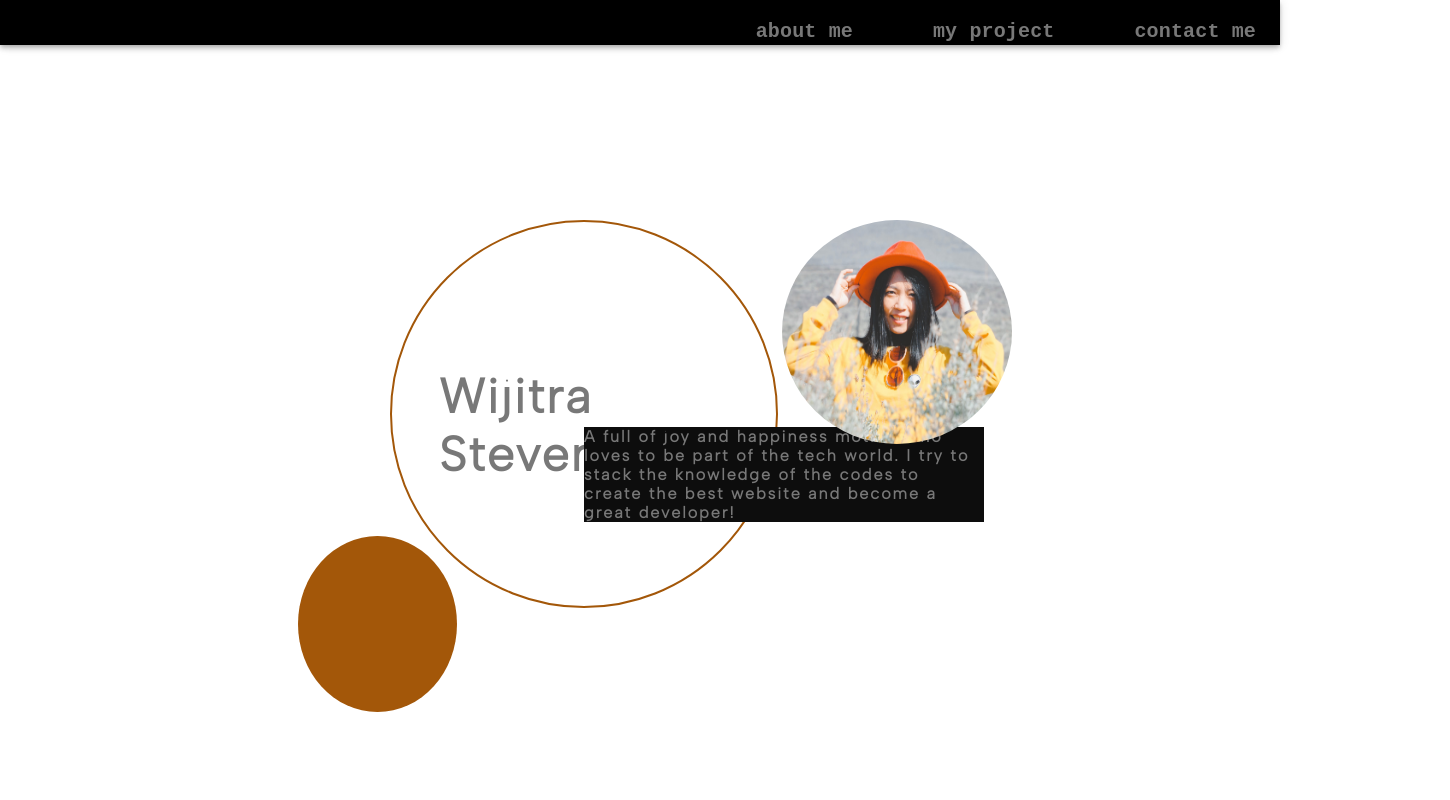
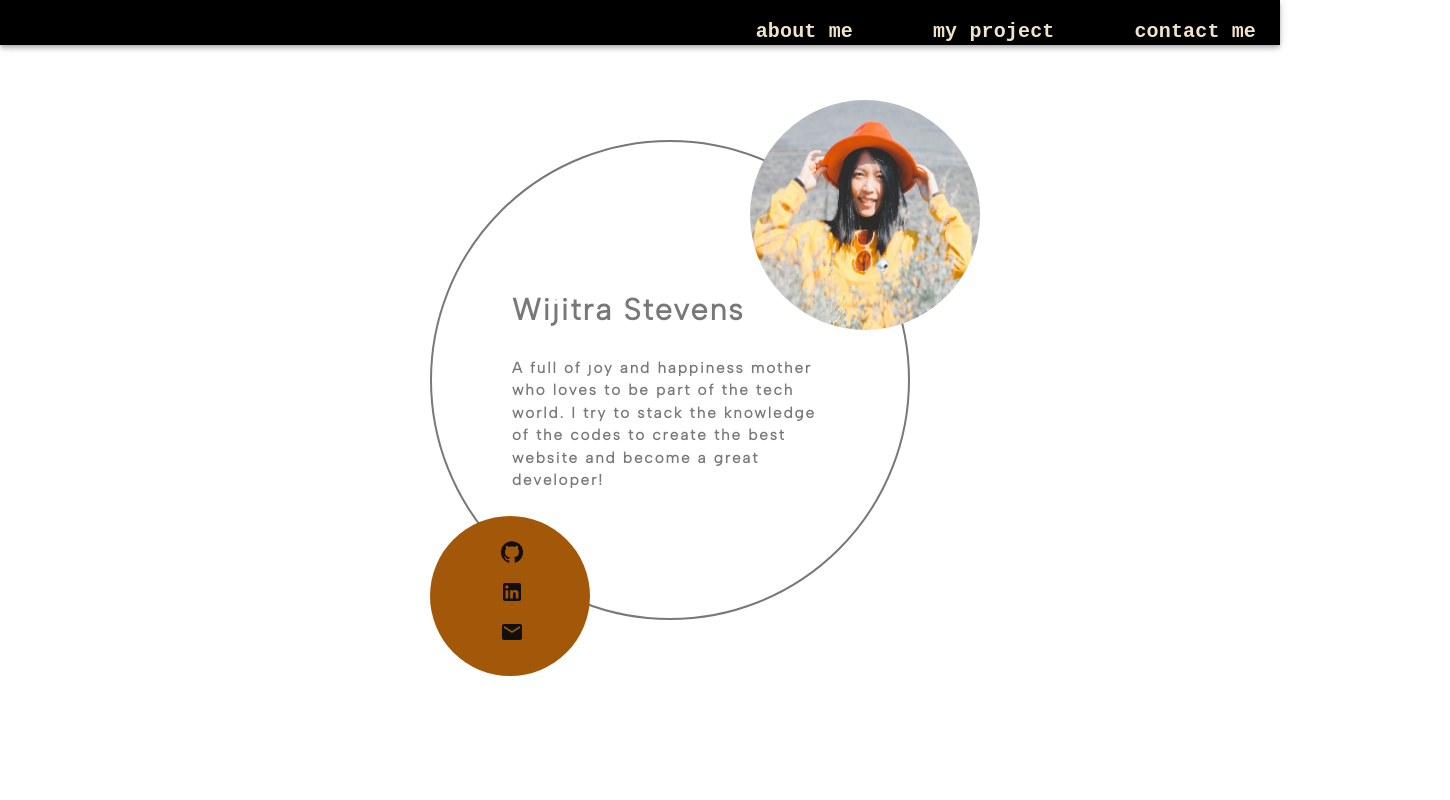
Before and after one commit to WijiPe/my-portfolio, a Next.js app: page / in a window 1280 px wide. Shown: the top 800 px of the page, 1450 px wide, since content can reach past the window. Built offline with nearby package versions, Linux system fonts and the light colour scheme.

Commit message:
add icons and hover

```diff
--- a/components/Header.js
+++ b/components/Header.js
@@ -1,5 +1,5 @@
 import Box from '@mui/material/Box';
-import { makeStyles, StylesContext } from '@mui/styles';
+import { makeStyles } from '@mui/styles';
 import AppBar from '@mui/material/AppBar';
 import Toolbar from '@mui/material/Toolbar';
 import Typography from '@mui/material/Typography';
@@ -23,16 +23,22 @@ import Navbar from './Navbar';
 // goto="section1" onClick={onBtnClick}
 
 const links = {'#section1':'about me', '#section2':'my project', '#section3':'contact me'}
+
 const useStyles = makeStyles((theme) => {
     return{
         appbar:{
             position: "fixed",
             height: 45,
-
         },
         minHeight: {
             minHeight: 45,
         },
+        clickableLink: {
+            color: '#F0E3CA',
+            '&:hover': {
+            color: '#FF8303',
+            },
+        }
     }
 })
 
@@ -42,7 +48,7 @@ export default function Header() {
 
     return (
         <Box>
-            <AppBar className={classes.appbar}  sx={{backgroundColor:'rgb(00, 00, 00)', color: '#787878'}}>
+            <AppBar className={classes.appbar}  sx={{backgroundColor:'rgb(0, 00, 00)', color: '#787878'}}>
                 <Toolbar className={classes.minHeight} sx={{
                     display: 'flex',
                     flexDirection: 'row',
@@ -51,8 +57,14 @@ export default function Header() {
                     height: 40,
                 }}>
                     {Object.keys(links).map((link, i) => (
-                        <Typography variant="h6" component="div"  sx={{ fontWeight: 600, fontFamily: 'monospace' }}>
-                            <Navbar key = {i} title = {links[link]} id={link}/>
+                        <Typography
+                            variant="h6" component="div"
+                            sx={{
+                                fontWeight: 600,
+                                fontFamily: 'monospace'
+                            }}
+                            className={classes.clickableLink}>
+                            <Navbar  key = {i} title = {links[link]} id={link}/>
                         </Typography>
                     ))}
                 </Toolbar>
--- a/components/Me.js
+++ b/components/Me.js
@@ -1,59 +1,145 @@
 import styles from '@/styles/Index.module.css';
 import Box from '@mui/material/Box';
 import Image from 'next/image';
-import Layout from '@/components/Layout';
+import { Typography } from '@mui/material';
+import GitHubIcon from '@mui/icons-material/GitHub';
+import LinkedInIcon from '@mui/icons-material/LinkedIn';
+import MailIcon from '@mui/icons-material/Mail';
+import { makeStyles } from '@mui/styles';
 
-const mouseOver = () => {
-
-    document.getElementById("word1").style.color = "#FF8303";
-    document.getElementById("word7").style.color = "#787878";
-    document.getElementById("word3").style.color = "#787878";
-    document.getElementById("word4").style.color = "#787878";
-    document.getElementById("word5").style.color = "#787878";
-    document.getElementById("word6").style.color = "#787878";
+const useStyles = makeStyles((theme) => ({
+    clickableIcon: {
+      color: '#101010',
+      '&:hover': {
+      color: '#FF8303',
+      },
     }
-
-const mouseOut = () => {
-    document.getElementById("word1").style.color = "#787878";
-    document.getElementById("word7").style.color = "#787878";
-    document.getElementById("word3").style.color = "#FF8303";
-    document.getElementById("word4").style.color = "#FF8303";
-    document.getElementById("word5").style.color = "#FF8303";
-    document.getElementById("word6").style.color = "#FF8303";
-}
+  }));
 
 export default function Me() {
+
+    const classes = useStyles();
+
     return (
-        <div>
+        <Typography
+            component="div"
+            variant="body1"
+            style={{
+                width: '80rem',
+                height: '35rem',
+                position: 'relative',
+                display: 'flex',
+                // flexDirection: 'column',
+                // alignItems:"center",
+            }}
+        >
             <Box
                 sx={{
-                width: '100%',
-                height: '24rem',
-                p: 10,
-                pl:20,
+                    width: '30rem',
+                    height: '30rem',
+                    pl: 10,
                     mt: 10,
-                ml: 25,
+                    ml: 50,
                     fontWeight: '700',
                     display: 'flex',
-                letterSpacing: 2
+                    flexDirection: 'column',
+                    letterSpacing: 2,
+                    border: 2,
+                    position: 'absolute',
+                    borderRadius: '50%',
+                    color:'#787878',
+                    '&:hover': {
+                        color: '#FF8303',
+                    }
                 }}
             >
-            <h2 className={styles.container2} id= "word1" onMouseOver = {mouseOver} onMouseOut={mouseOut}>
+                <Box
+                    sx={{
+                        width: '20rem',
+                        height: '5rem',
+                        // ml: 10,
+                        mt: 15,
+                        fontSize: 20,
+                        fontFamily: 'Albert Sans',
+                        '&:hover': {
+                            color: '#FF8303',
+                        },
+                    }}
+                >
+                    <h2>
                         Wijitra Stevens
                     </h2>
-            <div className={styles.details}>
-                <h2 className={styles.container3} id= "word7" onMouseOver = {mouseOver} onMouseOut={mouseOut}><span id= "word3">A full </span> of joy and happiness mother who loves to be part of the tech world.
+                    <Box
+                        component="span"
+                        sx={{
+                            width: '20rem',
+                            bgcolor:'#0D0D0D',
+                            fontFamily: 'Albert Sans',
+                            color: '#787878',
+                            fontSize: 10,
+                            '&:hover': {
+                                color: '#787878',
+                            },
+                        }}
+                    >
+                        <h2> A full of joy and happiness mother who loves to be part of the tech world.
                         I try to <span id= "word4">stack</span> the knowledge of the codes to create the best <span id= "word5">web</span>site and become a great <span id= "word6">developer!</span>
                     </h2>
-            </div>
+                    </Box>
+                </Box>
+            </Box>
+            <Box
+                sx={{
+                    position: 'absolute',
+                    ml:90,
+                    mt:5,
+                }}
+            >
                 <Image src='/images/IMG_4452.jpg'
                     width = {230}
-                height={10}
+                    height={230}
                     className={styles.image}
                 />
-
             </Box>
-            <div className={styles.container1}></div>
-            </div>
+            <Box
+                sx={{
+                    width: '10rem',
+                    height: '10rem',
+                    borderRadius: '50%',
+                    mt:57,
+                    ml:50,
+                    pl:8.7,
+                    pt:3,
+                    bgcolor: '#A35709',
+                    display: 'flex',
+                    flexDirection: 'column',
+                    gap: 2,
+                    borderColor: '#A35709',
+                    position: 'absolute',
+                }}>
+                    <GitHubIcon
+                        onClick={event =>  window.location.href='https://github.com/WijiPe'}
+                        className={classes.clickableIcon}
+                        sx={{
+                            color: '101010',
+                        }}
+                    />
+                    <LinkedInIcon
+                        onClick={event =>  window.location.href='https://www.linkedin.com/in/wijitra-stevens-475b7684/'}
+                        className={classes.clickableIcon}
+                        sx={{
+                            color: '101010',
+                        }}
+                    />
+                    <MailIcon
+                        onClick={event =>  window.location.href='mailto:peawseaw@gmail.com?subject=I saw your portfolio!'}
+                        target="_blank"
+                        className={classes.clickableIcon}
+                        sx={{
+                            color: '101010'
+                        }}
+                    />
+            </Box>
+        </Typography>
     )
 }
--- a/components/Navbar.js
+++ b/components/Navbar.js
@@ -1,17 +1,6 @@
-import AppBar from '@mui/material/AppBar';
-import Toolbar from '@mui/material/Toolbar';
-import Typography from '@mui/material/Typography';
-import { makeStyles, StylesContext } from '@mui/styles';
 import Link from 'next/link';
-import Button from '@mui/material/Button';
-import { DataObjectSharp } from '@mui/icons-material';
-
-const links = ['about me', 'my project', 'contact me']
-
 
 export default function Navbar({ id, title}) {
-
-
 
     return (
         <div>
--- a/components/Project1.js
+++ b/components/Project1.js
@@ -14,7 +14,7 @@ export default function Project1() {
             variant="body1"
             style={{
                 width: '80rem',
-                height: '35rem',
+                height: '40rem',
                 position: 'relative',
                 display: 'flex',
                 flexDirection: 'column',
@@ -25,7 +25,7 @@ export default function Project1() {
                 sx={{
                     width: '30rem',
                     height: '30rem',
-                    bgcolor: '#787878',
+                    // bgcolor: '#787878',
                     mt: 16,
                     ml: 50,
                     borderRadius: '50%',
--- a/components/Project2.js
+++ b/components/Project2.js
@@ -2,22 +2,8 @@ import Image from 'next/image';
 import Link from 'next/link';
 import Box from '@mui/material/Box';
 import { Typography } from '@mui/material';
-import { makeStyles } from '@mui/styles';
-
-// const useStyles = makeStyles((theme) => {
-//     return{
-//         img:{
-//             opacity: 0.4,
-//             '&:hover': {
-//                 opacity: 1,
-//             },
-//         },
-//     }
-// })
 
 export default function Project2() {
-
-    // const classes = useStyles();
 
     return (
         <Typography
@@ -25,19 +11,18 @@ export default function Project2() {
             variant="body1"
             style={{
                 width: '80rem',
-                height: '35rem',
+                height: '40rem',
                 position: 'relative',
                 display: 'flex',
                 flexDirection: 'column',
                 alignItems:"center",
-
             }}
         >
             <Box
                 sx={{
                     width: '30rem',
                     height: '30rem',
-                    bgcolor: '#787878',
+                    // bgcolor: '#787878',
                     mt: 16,
                     mr: 45,
                     borderRadius: '50%',
--- a/package.json
+++ b/package.json
@@ -20,6 +20,7 @@
     "sass": "^1.54.2"
   },
   "devDependencies": {
+    "babel-plugin-styled-components": "^2.0.7",
     "eslint": "8.21.0",
     "eslint-config-next": "12.2.3"
   }
--- a/styles/Index.module.css
+++ b/styles/Index.module.css
@@ -2,63 +2,4 @@
 
 .image{
   border-radius: 100%;
-  /* position: relative; */
-  /* z-index: 'tooltip';  */
 }
-.details{
-  border: solid 2px #A35709;
-  border-radius: 100%;
-  /* z-index: -1; */
-  position: absolute;
-  /* margin-left: 15px;  */
-  /* margin-top: 30px; */
-  /* padding: 70px; */
-  padding: 15%;
-  /* width: 550px; */
-  width: 20%;
-  /* height: 550px; */
-  height: 25%;
-}
-
-.container1 {
-  /* width: 170px; */
-  width: 13%;
-  /* height: 170px; */
-  height: 11rem;
-  margin-top: 1%;
-  margin-left: 22%;
-  border-radius: 100%;
-  background-color:#A35709;
-}
-
-.container2 {
-  /* margin: 0 auto; */
-  /* margin-left: 70px; */
-  margin-left: 5%;
-  /* padding: 0.5rem 0.5rem; */
-  /* font-size: 50px; */
-  font-size: 3rem;
-  font-family: 'Albert Sans', sans-serif;
-  /* border: 1.5px solid #FCBC0F; */
-  width: 35%;
-  font-weight: 900;
-  color:#787878;
-  /* margin-top: 150px; */
-  margin-top: 15%;
-}
-
-.container3 {
-  /* margin-left: 40px; */
-  /* margin-top: 170px; */
-  /* margin-top: 25%; */
-  /* margin-right:600rem; */
-  /* margin-top: 200px; */
-  /* padding: 5rem 5rem; */
-  font-size: 1rem;
-  font-family: 'Albert Sans', sans-serif;
-  /* border: 1.5px solid #FCBC0F; */
-  /* width: 400px; */
-  width: 25rem;
-  color:#787878;
-  background-color:rgb(13,13,13);
-}
```
Also changed, not shown: 1 other file (tests, documents, lock files or other folders). Lines whose indentation alone changed are shown as unchanged.
